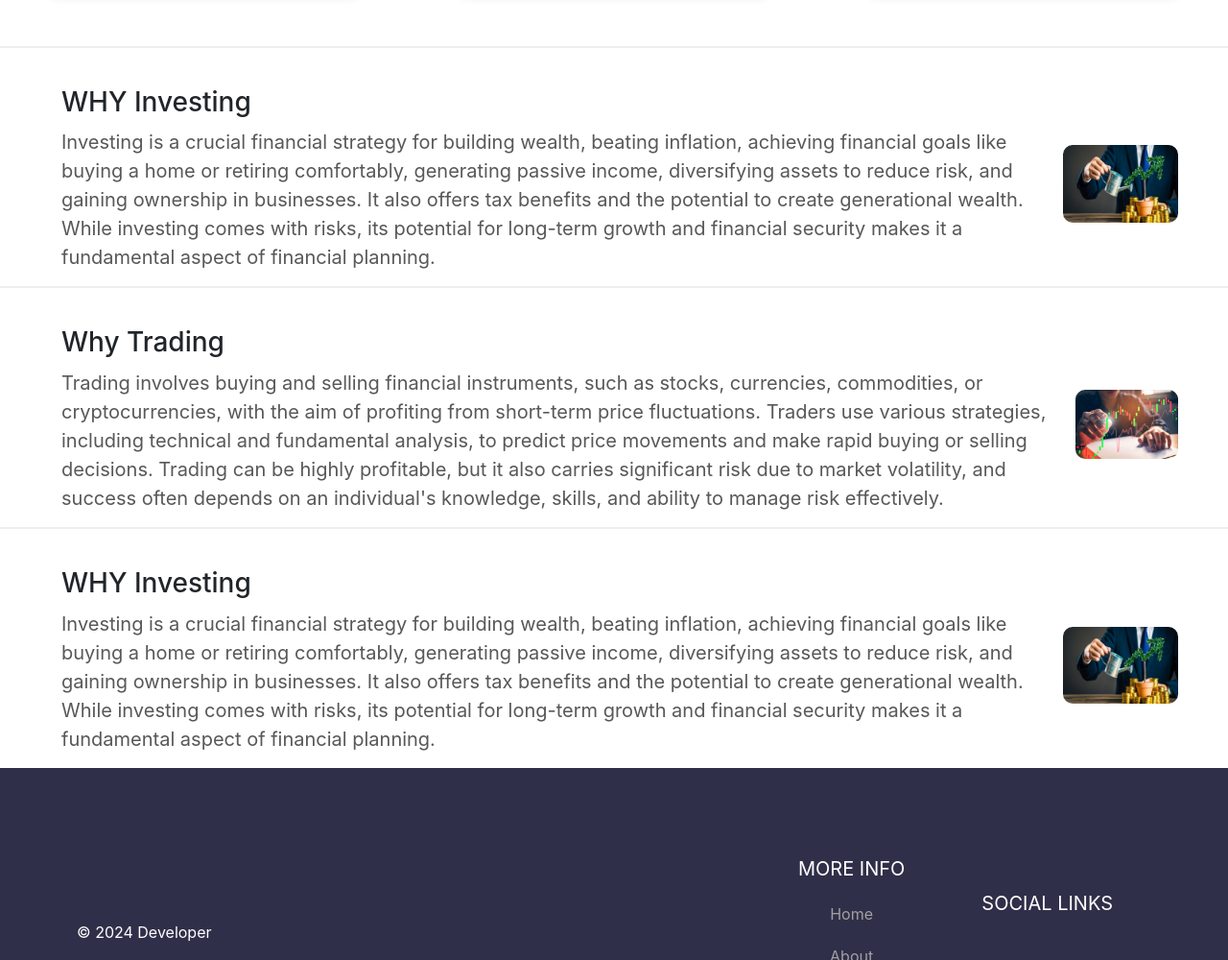
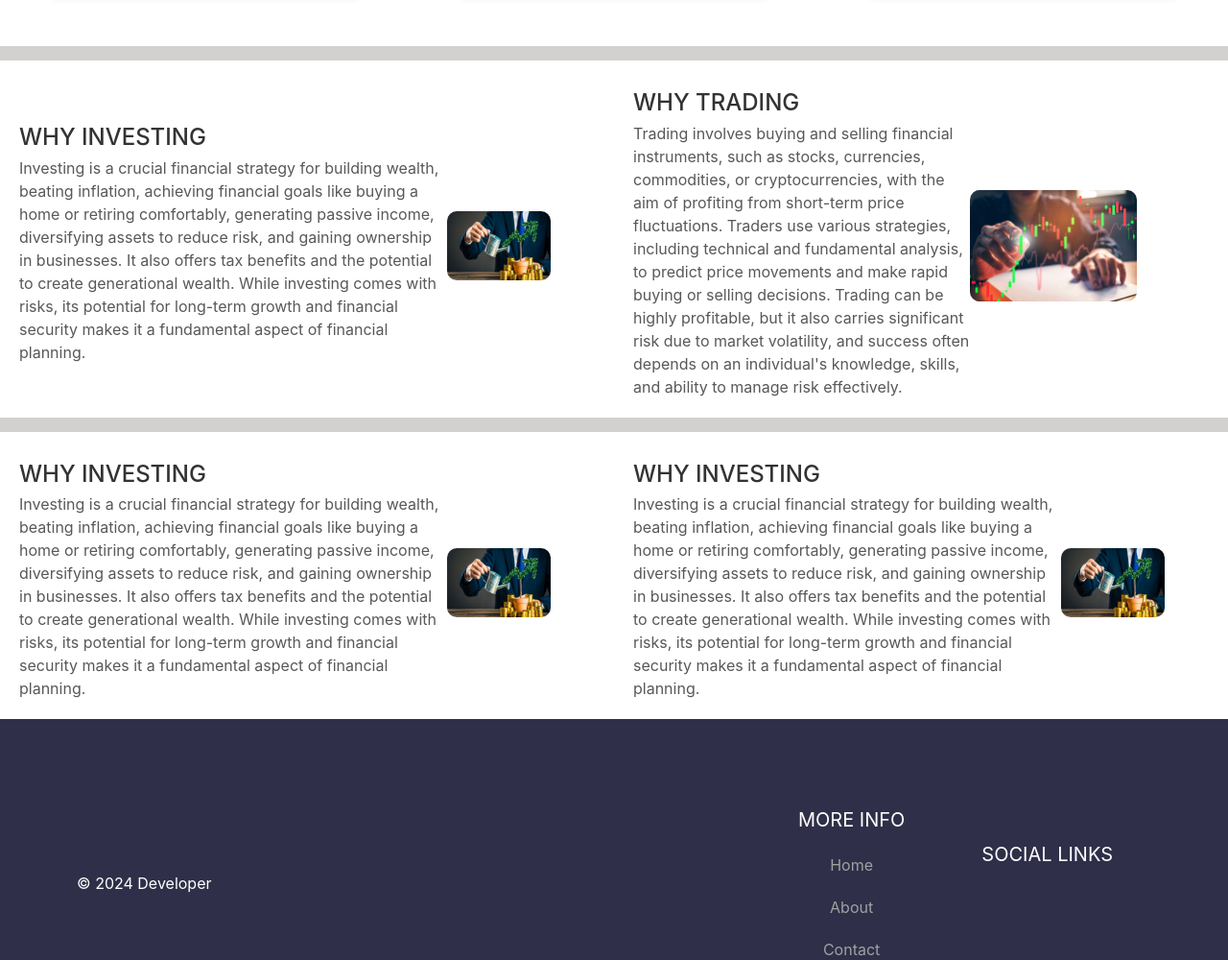
Before and after one commit to Aimfitravi/TradingWebsite, a website: page index.html in a window 1280 px wide. Shown: the part 857-1857 px from the top of the page at 96% size. Drawn offline with nearby package versions, Linux system fonts and the light colour scheme.

Commit message:
"Third commit"

```diff
--- a/faithinfuture.js
+++ b/faithinfuture.js
@@ -1,15 +1,54 @@
+// document.addEventListener("DOMContentLoaded", function () {
+//     var header = document.getElementById("main-header");
+//     var dashboard = document.getElementById("achievements");
+
+//     window.addEventListener("scroll", function () {
+//         if (window.scrollY >= 425) {
+//             header.style.backgroundColor = "rgba(0, 0, 0, 0.7)";
+
+
+//         } else {
+//             header.style.backgroundColor = "transparent";
+
+//         }
+//     });
+
+//     function updateLayout() {
+//              if (window.innerWidth <= 2000) {
+//                 dashboard.style.display="column"
+//              }else{
+//                 dashboard.style.display = "flex";
+//              }
+//             }
+
+// });
+
 document.addEventListener("DOMContentLoaded", function () {
-    var header = document.getElementById("main-header");
-    var dashboard = document.getElementById("achievements");
-
+    var mainHeader = document.getElementById("main-header");
+    var achievements = document.getElementById("achievements"); //abouttrandingmain
+    var abouttrading = document.getElementById("abouttrandingmain");
     window.addEventListener("scroll", function () {
         if (window.scrollY >= 425) {
-            header.style.backgroundColor = "rgba(0, 0, 0, 0.7)";
-
+            mainHeader.style.backgroundColor = "rgba(0, 0, 0, 0.8)";
         } else {
-            header.style.backgroundColor = "transparent";
-            header.style.display = "flex";
+            mainHeader.style.backgroundColor = "transparent";
         }
     });
 
+    function updateLayout() {
+        if (window.innerWidth <= 900) {
+            achievements.style.display = "block";
+            abouttrading.style.display=""; // Assuming you want to set it to "block"
+        } else {
+            achievements.style.display = "flex";
+            abouttrading.style.display="";
+        }
+    }
+
+    // Call the updateLayout function initially
+    updateLayout();
+
+    // Attach the updateLayout function to the window resize event
+    window.addEventListener("resize", updateLayout);
+
 });
--- a/index.html
+++ b/index.html
@@ -10,7 +10,7 @@
   <title>Faithinfuture</title>
 </head>
 
-<body>
+<body class ="body">
   <header id="main-header" class="header">
     <a href="#" class="logo">Faith in Future</a>
     <nav class="nav-items">
@@ -50,48 +50,43 @@
         </div>
       </div>
     </div>
-    <div class="abouttrandingmain">
+    <div id="abouttrandingmain" class="abouttrandingmain">
       <div class="About-trading">
         <div class="About-trading-text">
           <h3>WHY Investing </h3>
-          <p>Investing is a crucial financial strategy for building wealth, beating inflation, achieving
-            financial goals like buying a home or retiring comfortably, generating passive income, diversifying assets
-            to reduce risk, and gaining ownership in businesses. It also offers tax benefits and the potential to create
-            generational wealth. While investing comes with risks,
-            its potential for long-term growth and financial security makes it a fundamental aspect of financial
-            planning. </p>
+          <p>Investing is a crucial financial strategy for building wealth, beating inflation, achieving financial goals like buying a home or retiring comfortably, generating passive income, diversifying assets to reduce risk, and gaining ownership in businesses. It also offers tax benefits and the potential to create generational wealth. While investing comes with risks, its potential for long-term growth and financial security makes it a fundamental aspect of financial planning.</p>
         </div>
         <div class="imagediv">
-          <img src="./whyinvesting.jpg" alt="me">
+          <img src="./whyinvesting.jpg" alt="Investing Image">
         </div>
       </div>
+
       <div class="About-trading">
         <div class="About-trading-text">
           <h3>Why Trading </h3>
-          <p> Trading involves buying and selling financial instruments, such as stocks, currencies, commodities, or
-            cryptocurrencies, with the aim of profiting from short-term
-            price fluctuations. Traders use various strategies, including technical and fundamental analysis, to predict
-            price movements and make rapid buying or selling decisions.
-            Trading can be highly profitable, but it also carries significant risk due to market volatility, and success
-            often depends on an individual's knowledge, skills, and ability to manage risk effectively.
-          </p>
+          <p>Trading involves buying and selling financial instruments, such as stocks, currencies, commodities, or cryptocurrencies, with the aim of profiting from short-term price fluctuations. Traders use various strategies, including technical and fundamental analysis, to predict price movements and make rapid buying or selling decisions. Trading can be highly profitable, but it also carries significant risk due to market volatility, and success often depends on an individual's knowledge, skills, and ability to manage risk effectively.</p>
         </div>
         <div class="imagediv">
-          <img src="./whytradding.jpg" alt="me">
+          <img src="./whytradding.jpg" alt="Trading Image">
+        </div>
+      </div>
+
+      <div class="About-trading">
+        <div class="About-trading-text">
+          <h3>WHY Investing </h3>
+          <p>Investing is a crucial financial strategy for building wealth, beating inflation, achieving financial goals like buying a home or retiring comfortably, generating passive income, diversifying assets to reduce risk, and gaining ownership in businesses. It also offers tax benefits and the potential to create generational wealth. While investing comes with risks, its potential for long-term growth and financial security makes it a fundamental aspect of financial planning.</p>
+        </div>
+        <div class="imagediv">
+          <img src="./whyinvesting.jpg" alt="Investing Image">
         </div>
       </div>
       <div class="About-trading">
         <div class="About-trading-text">
           <h3>WHY Investing </h3>
-          <p>Investing is a crucial financial strategy for building wealth, beating inflation, achieving
-            financial goals like buying a home or retiring comfortably, generating passive income, diversifying assets
-            to reduce risk, and gaining ownership in businesses. It also offers tax benefits and the potential to create
-            generational wealth. While investing comes with risks,
-            its potential for long-term growth and financial security makes it a fundamental aspect of financial
-            planning. </p>
+          <p>Investing is a crucial financial strategy for building wealth, beating inflation, achieving financial goals like buying a home or retiring comfortably, generating passive income, diversifying assets to reduce risk, and gaining ownership in businesses. It also offers tax benefits and the potential to create generational wealth. While investing comes with risks, its potential for long-term growth and financial security makes it a fundamental aspect of financial planning.</p>
         </div>
         <div class="imagediv">
-          <img src="./whyinvesting.jpg" alt="me">
+          <img src="./whyinvesting.jpg" alt="Investing Image">
         </div>
       </div>
     </div>
--- a/indexcss.css
+++ b/indexcss.css
@@ -1,8 +1,9 @@
 @import url('https://fonts.googleapis.com/css2?family=Sriracha&display=swap');
 
-body {
+.body {
   margin: 0;
   box-sizing: border-box;
+  width: 100%;
 }
 /* CSS for header */
 .header {
@@ -129,35 +130,55 @@ i {
   font-size: 14px;
   color: blaCK;
 }
+.abouttrandingmain {
+  display: inline-flex;
+  flex-wrap: wrap;
+  justify-content: space-around;
 
+}
 
 .About-trading {
   display: flex;
-  justify-content: center;
   align-items: center;
-  padding:40px 52px 5px 64px;
-  border-top: 2px solid #eeeeee;
+  padding: 20px;
+  border-top: 15px solid #d3d0d0;
+  box-sizing: border-box;
+  /* max-width: 400px; */
+  /* box-sizing: border-box; */
+  max-width: 50%;
+  /* max-height: 1000px; */
+  flex-wrap: nowrap;
 }
 
 .About-trading img {
-  width: 500px;
-  max-width: 100%;
-  height: auto;
+  width: 70%;
+  max-width: 70%;
+  height: 50%;
   border-radius: 10px;
+  margin-top: 15px;
+  align-items: center;
 }
 
-.About-trading-text h2 {
-  font-size: 30px;
+.About-trading-text h3 {
+  font-size: 24px;
   color: #333333;
   text-transform: uppercase;
+  margin: 10px 0 5px;
+}
+
+.About-trading-text p {
+  font-size: 16px;
+  color: #585858;
   margin: 0;
 }
 
-.About-trading-text p {
-  font-size: 20px;
-  color: #585858;
-  margin: 10px 0;
+/* Media Query for screens below 768px */
+@media (max-width: 768px) {
+  .About-trading {
+    max-width: 50%;
+  }
 }
+
 /* CSS for footer */
 .footer {
   display: flex;
--- /dev/null
+++ b/package.json
@@ -0,0 +1,5 @@
+{
+  "dependencies": {
+    "bootstrap": "^5.3.2"
+  }
+}
```
Also changed, not shown: 1 other file.
